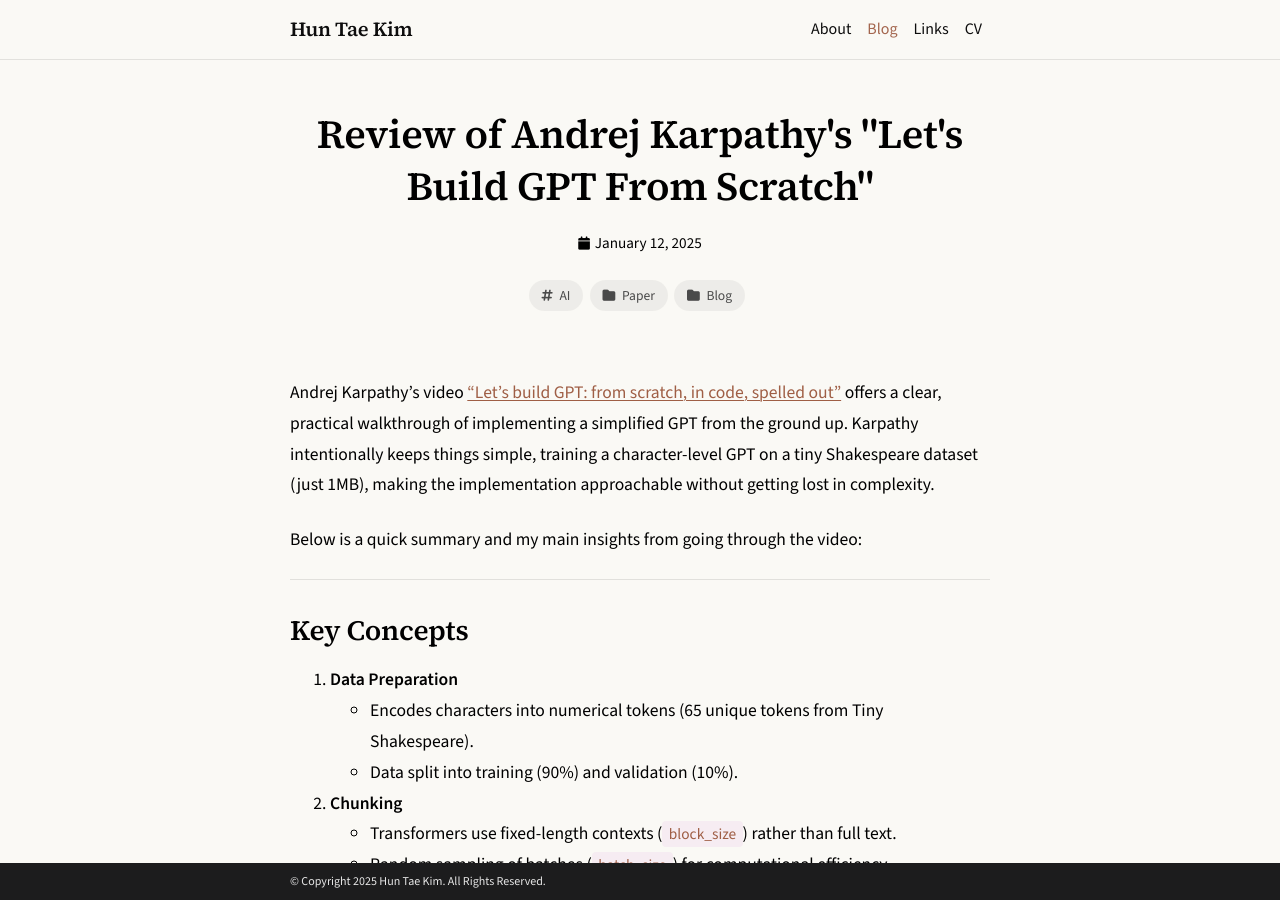
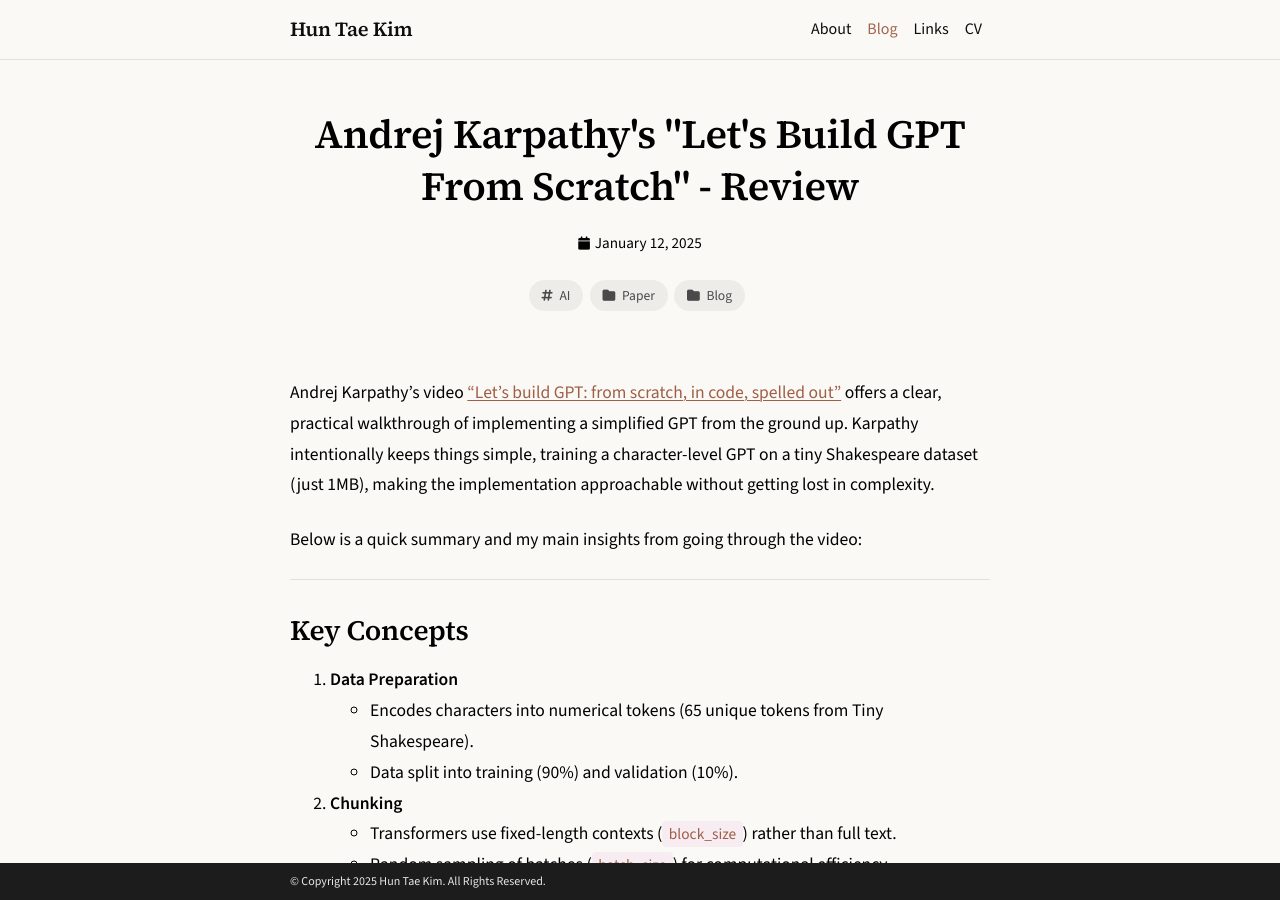
Before and after one commit to ht0324/ht0324.github.io, a Jekyll site: the page built from _posts/2025-01-12-Karpathy-gpt.md, in a window 1280 px wide and 900 px high. Built offline with Jekyll 4.4.1, drawn with Linux system fonts in a browser that asks for light colours; comment, search, counter and statistics services are not loaded; a style sheet for code colours, icons or effects is not loaded.

```diff
--- a/_posts/2025-01-12-Karpathy-gpt.md
+++ b/_posts/2025-01-12-Karpathy-gpt.md
@@ -1,6 +1,6 @@
 ---
 layout: post
-title: Review of Andrej Karpathy's "Let's Build GPT From Scratch"
+title: Andrej Karpathy's "Let's Build GPT From Scratch" - Review
 date: 2025-01-12 14:00:00
 description: My thoughts and notes on Andrej Karpathy's video on building GPT from scratch
 tags: AI
```
Also changed, not shown: _posts/2025-01-26-Deepseekmoe.md (+1 -1 lines), _posts/2025-01-27-Deepseekmath.md (+1 -1 lines), _posts/2025-02-13-RoFormer.md (+1 -1 lines), _posts/2025-02-27-GAN.md (+1 -1 lines).
